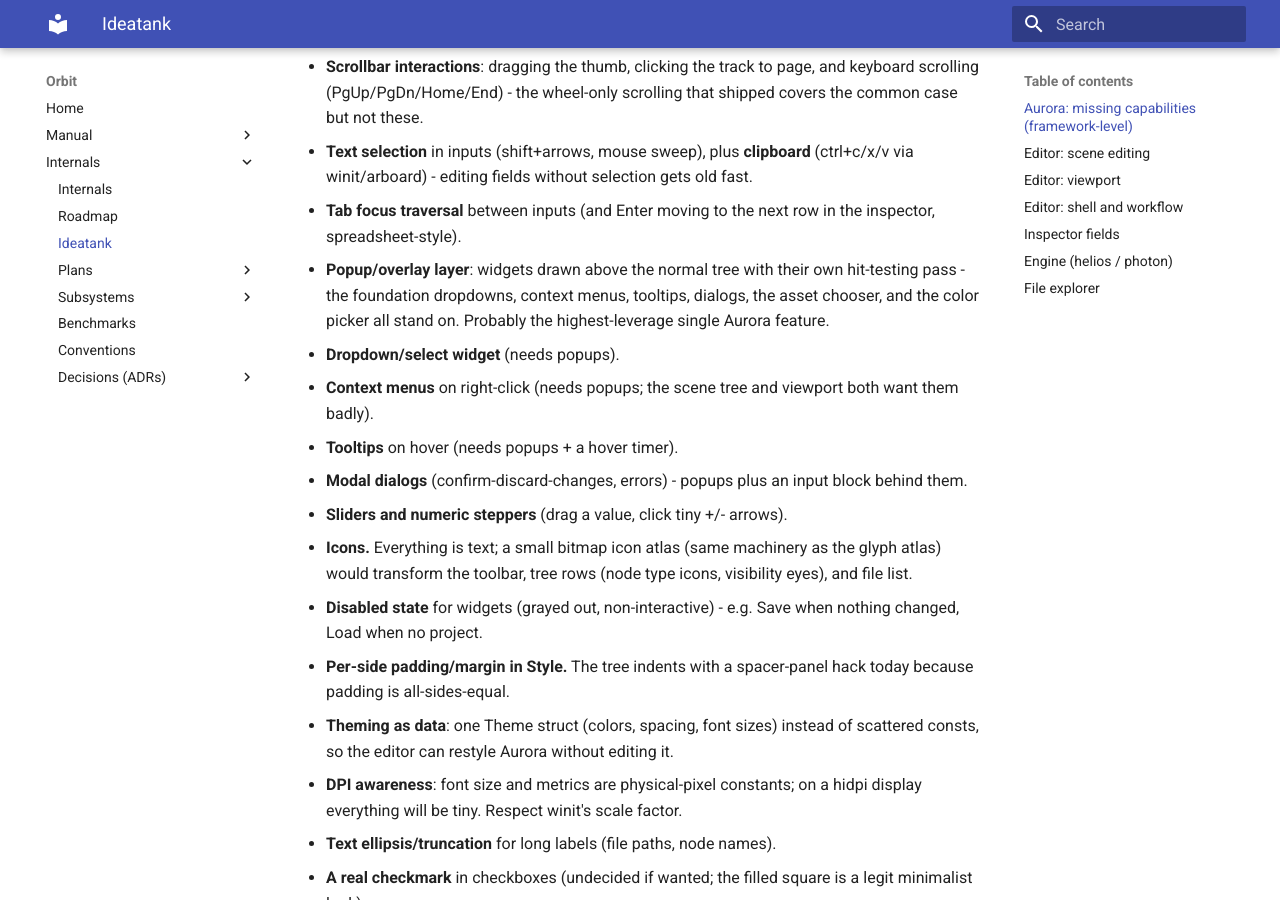
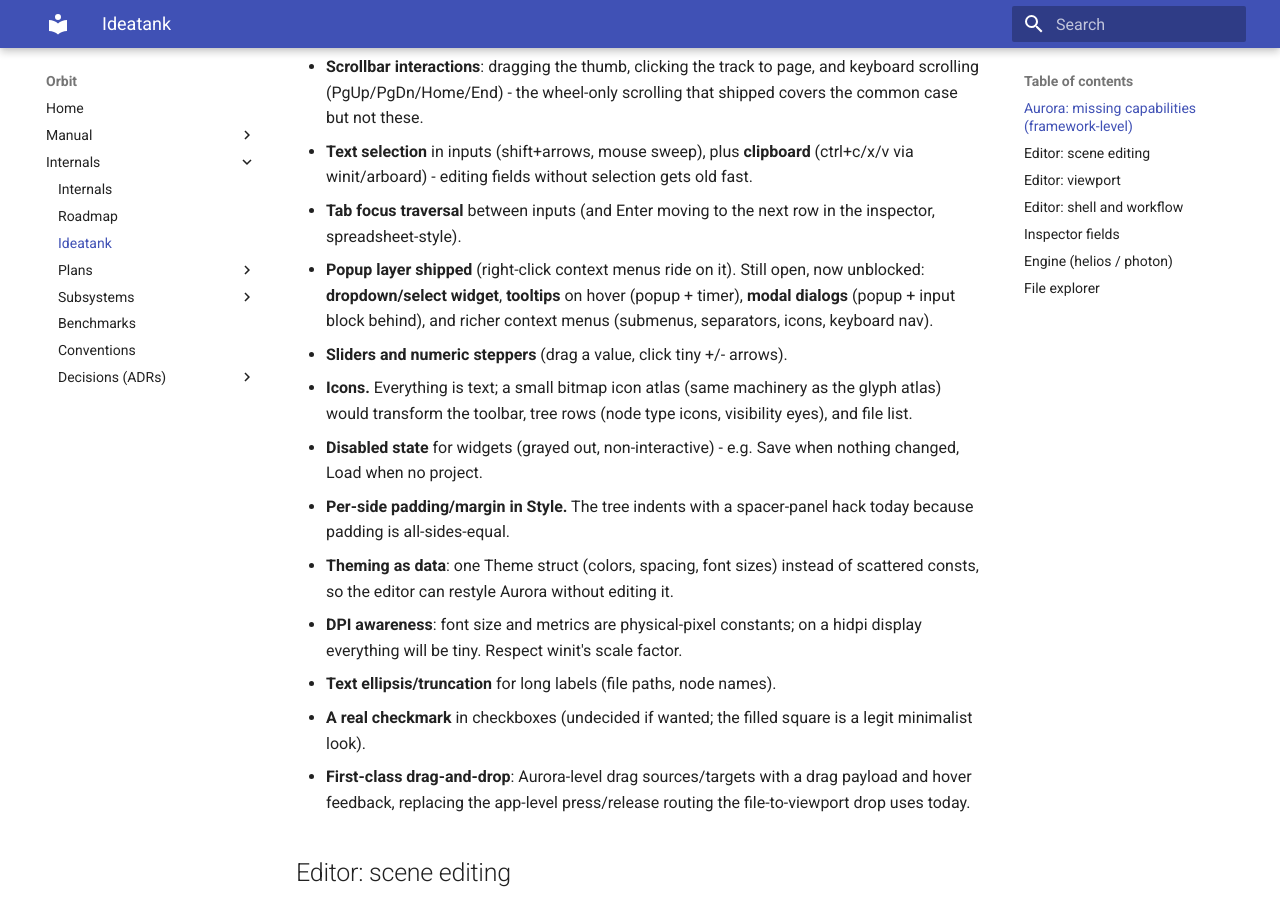
Before and after one commit to GenTexX/orbit, an MkDocs documentation site: the page built from docs/internals/ideas.md, in a window 1280 px wide and 900 px high, scrolled down 479 px. Built offline with MkDocs 1.6.1 and Material for MkDocs 9.7.7, drawn with Linux system fonts in a browser that asks for light colours; some of the changed text lies outside the part shown.

Commit message:
docs: prune shipped iteration-3 items from the ideatank

```diff
--- a/docs/internals/ideas.md
+++ b/docs/internals/ideas.md
@@ -24,16 +24,10 @@ this list is what "come back and make the editor great" concretely means.
   selection gets old fast.
 - **Tab focus traversal** between inputs (and Enter moving to the next row in
   the inspector, spreadsheet-style).
-- **Popup/overlay layer**: widgets drawn above the normal tree with their own
-  hit-testing pass - the foundation dropdowns, context menus, tooltips,
-  dialogs, the asset chooser, and the color picker all stand on. Probably the
-  highest-leverage single Aurora feature.
-- **Dropdown/select widget** (needs popups).
-- **Context menus** on right-click (needs popups; the scene tree and viewport
-  both want them badly).
-- **Tooltips** on hover (needs popups + a hover timer).
-- **Modal dialogs** (confirm-discard-changes, errors) - popups plus an input
-  block behind them.
+- **Popup layer shipped** (right-click context menus ride on it). Still open,
+  now unblocked: **dropdown/select widget**, **tooltips** on hover (popup +
+  timer), **modal dialogs** (popup + input block behind), and richer context
+  menus (submenus, separators, icons, keyboard nav).
 - **Sliders and numeric steppers** (drag a value, click tiny +/- arrows).
 - **Icons.** Everything is text; a small bitmap icon atlas (same machinery as
   the glyph atlas) would transform the toolbar, tree rows (node type icons,
@@ -85,9 +79,6 @@ this list is what "come back and make the editor great" concretely means.
   (F), frame-all, reset view (double-click middle?).
 - **Checkerboard or configurable background** behind the scene (communicates
   transparency; the flat navy reads as part of the scene).
-- **Gizmo modes with a toolbar above the viewport** (Godot-style): select /
-  move / rotate / scale as exclusive modes with Q/W/E/S-style shortcuts; only
-  the active mode's gizmo shows. The toolbar now exists to host it.
 - **Snapping**: grid snap for moves, angle increments for rotation (modifier
   held), plus a numeric readout near the cursor while dragging.
 - **Mirror/flip via negative scale** is currently clamped away; allowing a
@@ -127,11 +118,10 @@ this list is what "come back and make the editor great" concretely means.
 
 ## Engine (helios / photon)
 
-- **Texture cache + per-texture batching.** THE silent limitation: every
-  sprite renders with the single loaded demo texture regardless of what its
-  `texture` field says. The editor needs a path-keyed texture cache and
-  photon needs to draw batches grouped by texture. Invisible with one PNG in
-  the project, wrong the moment there are two.
+- **Texture atlas / sort-then-batch.** Per-texture batching shipped
+  (consecutive same-texture runs), but cross-texture painter's order still
+  forces a new draw at every texture change. A texture atlas (one draw) or a
+  z-sort-then-batch pass would cut draw calls for texture-interleaved scenes.
 - **Sprite sheet support**: expose photon's `uv_rect` on SpriteComponent
   (region of a texture), the base for animation later.
 - **Sprite flip flags** (flip_h/flip_v) as a cheap alternative to negative
```
